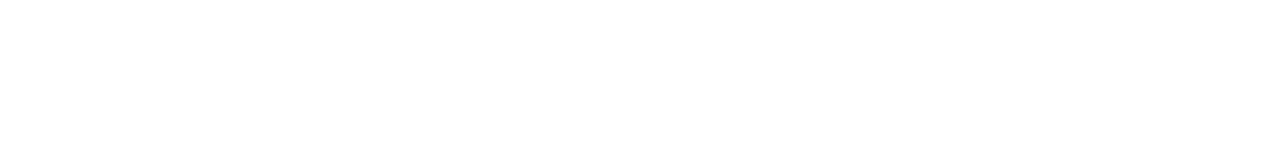
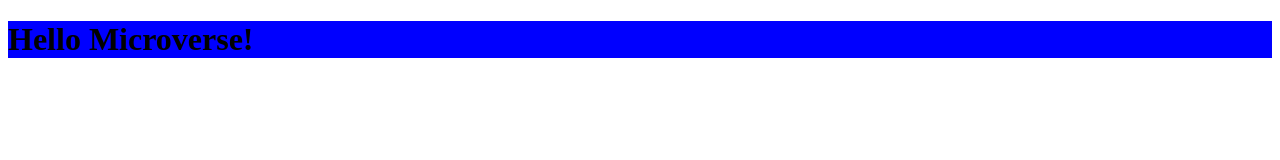
Before and after one commit to j-tee/hello-microverse, a plain HTML site: page index.html in a window 1280 px wide. Drawn offline with Linux system fonts and the light colour scheme.

Commit message:
update index.html and styles.css

```diff
--- a/index.html
+++ b/index.html
@@ -1,14 +1,21 @@
 <!DOCTYPE html>
 <html>
+
 <head>
+    <meta charset="UTF-8">
+    <meta http-equiv="X-UA-Compatible" content="IE=edge">
+    <meta name="viewport" content="width=device-width, initial-scale=1.0">
+    <title>My Portfolio</title>
+    <link rel="stylesheet" href="/styles.css" type="text/css">
+</head>
 
-    </head>
 <body>
     <header>
-
+        <h1 class="header">Hello Microverse!</h1>
     </header>
     <main>
 
     </main>
 </body>
+
 </html>
--- a/styles.css
+++ b/styles.css
@@ -1,3 +1,3 @@
-header {
-    background-color: chartreuse;
-}
+.header {
+    background-color: blue;
+  }
```
Lines whose indentation alone changed are shown as unchanged.
